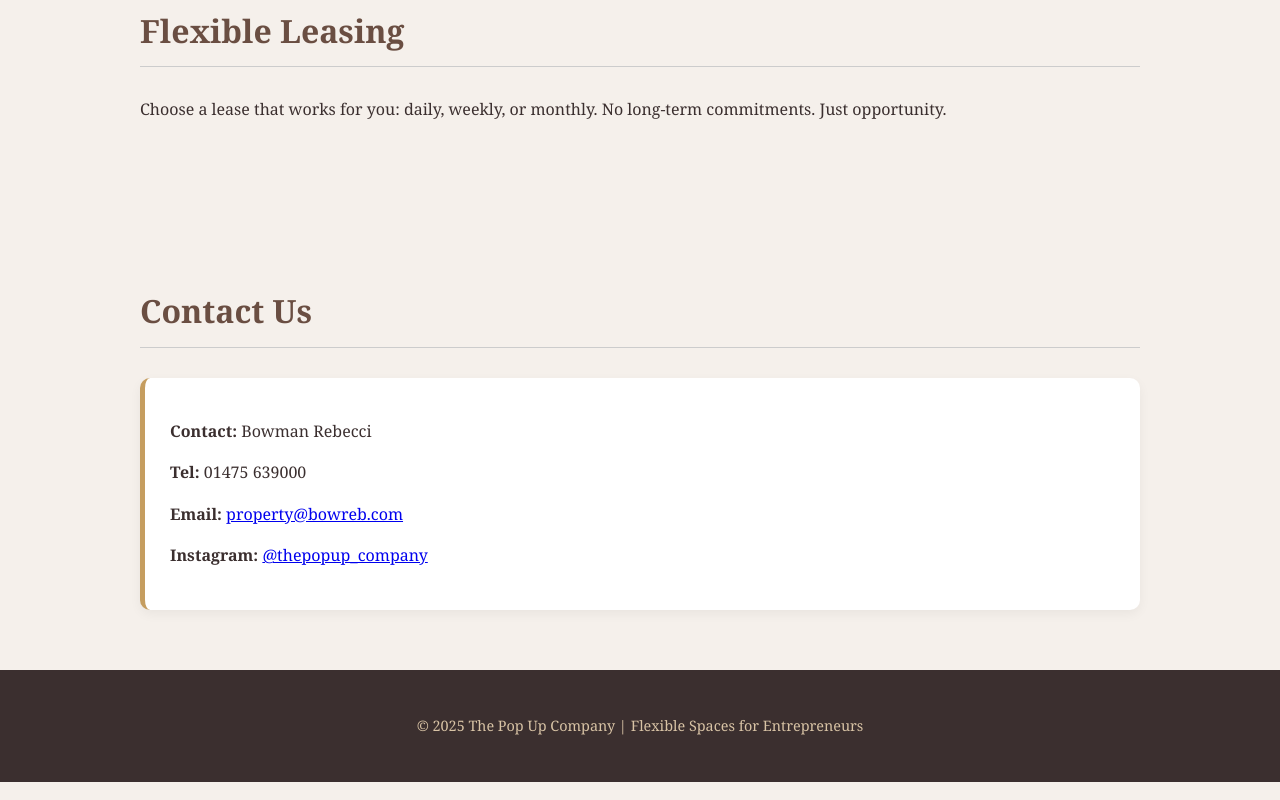
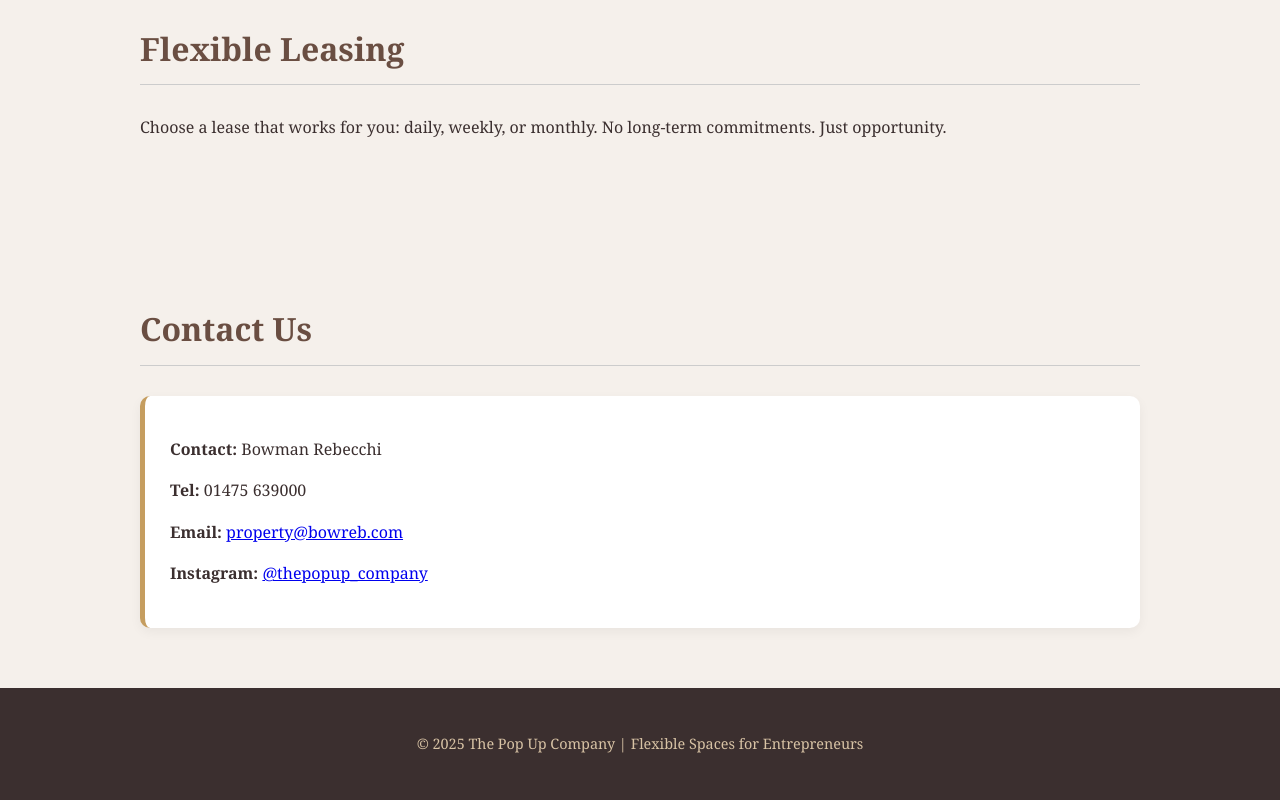
Before and after one commit to scanning5/popupcompany, a plain HTML site: page index.html in a window 1280 px wide. Shown: the part 1303-2103 px from the top of the page. Drawn offline with Linux system fonts and the light colour scheme.

Commit message:
Update index.html

```diff
--- a/index.html
+++ b/index.html
@@ -1,3 +1,4 @@
+      }
 <!DOCTYPE html>
 <html lang="en">
 <head>
@@ -84,7 +85,6 @@
       .feature-box {
         min-width: 100%;
         padding: 20px;
-      }
     }
   </style>
 </head>
@@ -127,7 +127,7 @@
     <h2>Contact Us</h2>
     <div class="contact">
       <div class="feature-box">
-        <p><strong>Contact:</strong> Bowman Rebecci</p>
+        <p><strong>Contact:</strong> Bowman Rebecchi</p>
         <p><strong>Tel:</strong> 01475 639000</p>
         <p><strong>Email:</strong> <a href="mailto:property@bowreb.com">property@bowreb.com</a></p>
         <p><strong>Instagram:</strong> <a href="https://instagram.com/thepopup_company" target="_blank">@thepopup_company</a></p>
```
